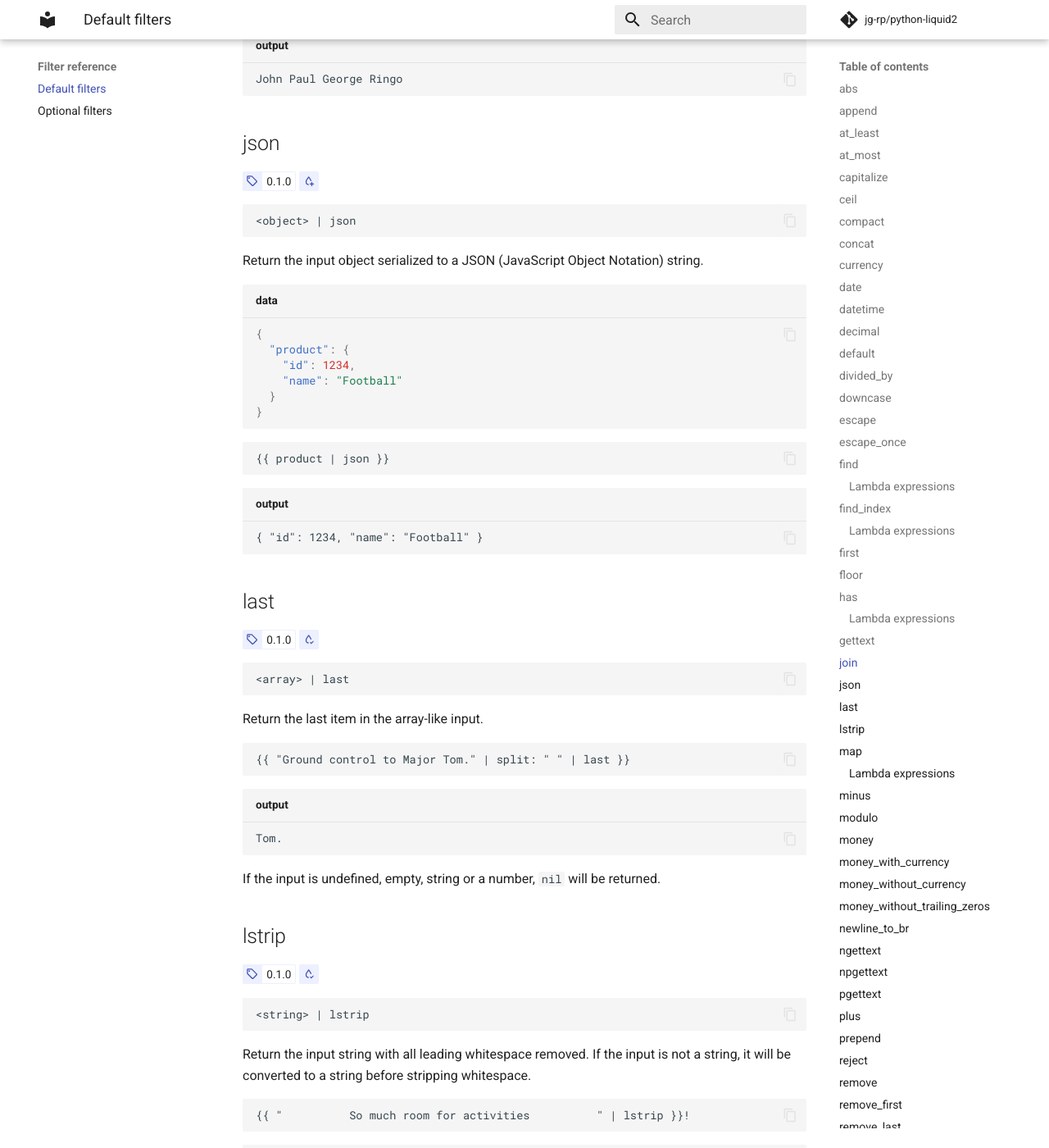
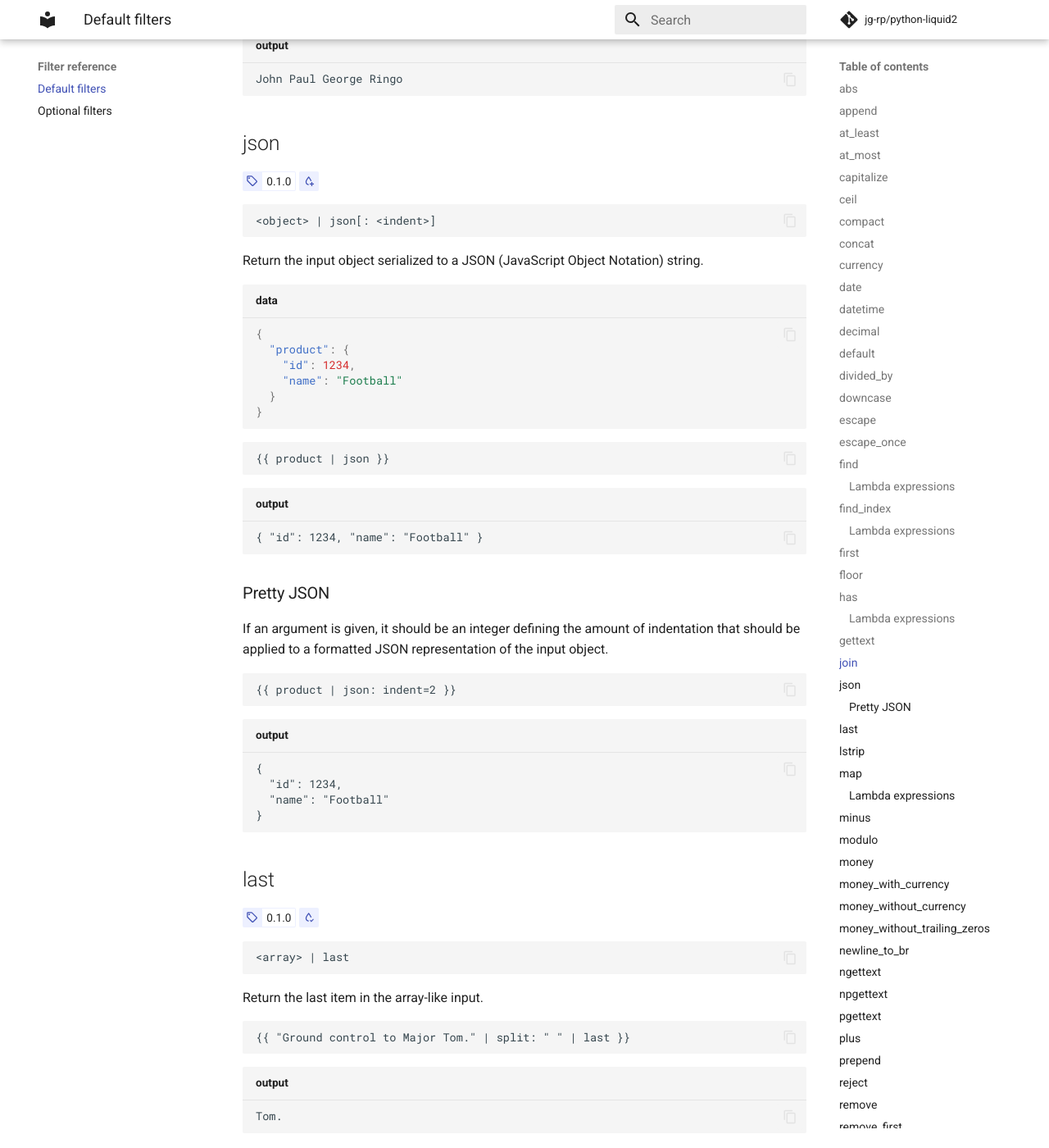
Before and after one commit to jg-rp/python-liquid2, an MkDocs documentation site: the page built from docs/filter_reference.md, in a window 1280 px wide and 1400 px high, scrolled down 21003 px. Shown: the whole window at 82% size. Built offline with MkDocs 1.6.1 and Material for MkDocs 9.7.7, drawn with Linux system fonts in a browser that asks for light colours; comment, search, counter and statistics services are not loaded; some of the changed text lies outside the part shown.

Commit message:
Document the `json` filter's `indent` argument [skip ci]

````diff
--- a/docs/filter_reference.md
+++ b/docs/filter_reference.md
@@ -1028,7 +1028,7 @@ John Paul George Ringo
 <!-- md:liquid2 -->
 
 ```
-<object> | json
+<object> | json[: <indent>]
 ```
 
 Return the input object serialized to a JSON (JavaScript Object Notation) string.
@@ -1048,6 +1048,21 @@ Return the input object serialized to a JSON (JavaScript Object Notation) string
 
 ```plain title="output"
 { "id": 1234, "name": "Football" }
+```
+
+### Pretty JSON
+
+If an argument is given, it should be an integer defining the amount of indentation that should be applied to a formatted JSON representation of the input object.
+
+```liquid2
+{{ product | json: indent=2 }}
+```
+
+```plain title="output"
+{
+  "id": 1234,
+  "name": "Football"
+}
 ```
 
 ## last
@@ -2437,9 +2452,20 @@ In this example we select pages that have a "coding" tag.
 
 ```liquid2
 {% assign coding_pages = pages | where: page => page.tags contains 'coding' %}
-{{ coding_pages | map: page => page.title | json }}
-```
-
-```plain title="output"
-["Mastering JavaScript"]
-```
+{{ coding_pages | json: indent=2}}
+```
+
+```plain title="output"
+[
+  {
+    "id": 3,
+    "title": "Mastering JavaScript",
+    "category": "Programming",
+    "tags": [
+      "JavaScript",
+      "web development",
+      "coding"
+    ]
+  }
+]
+```
````
Also changed, not shown: CHANGELOG.md (+4 -0 lines).
